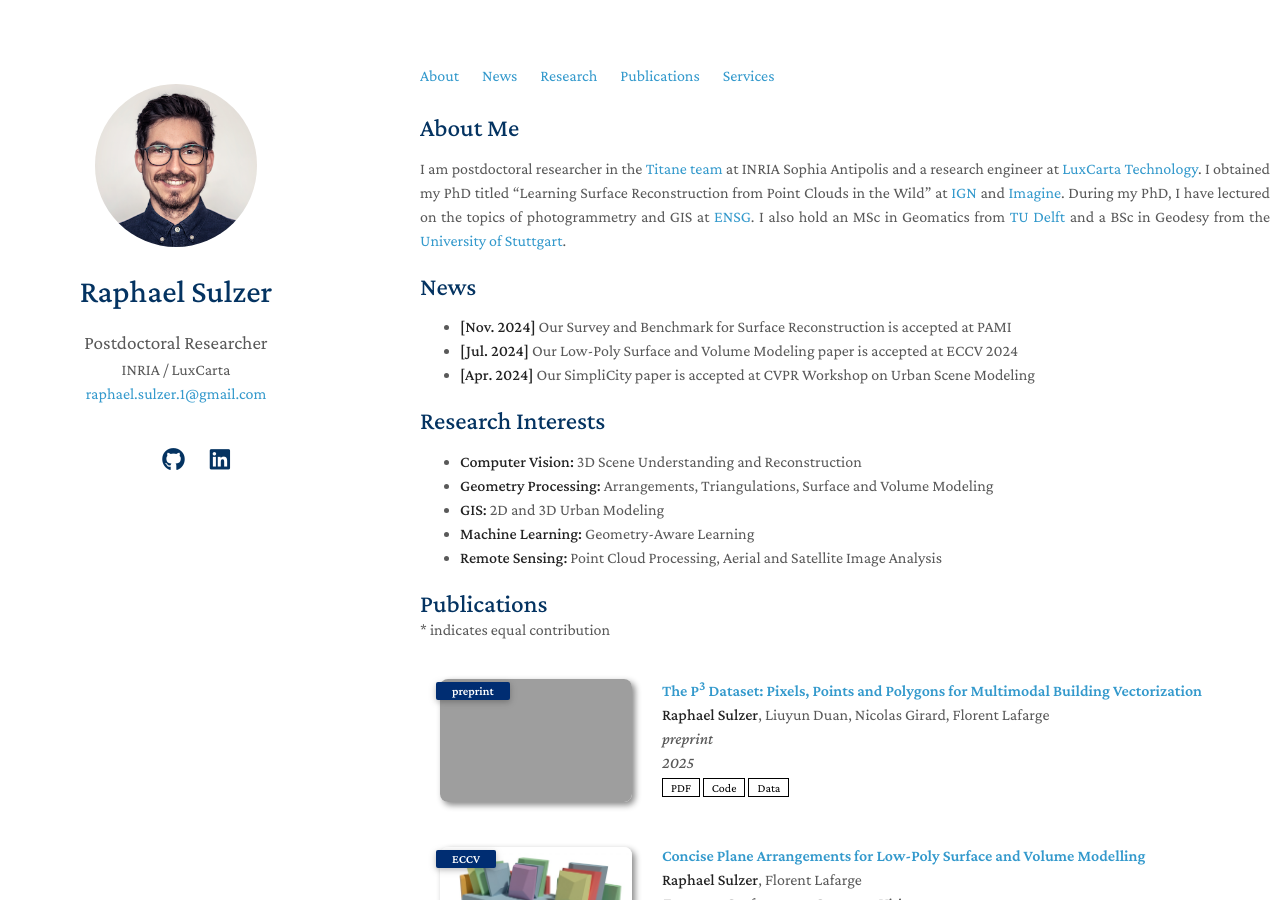
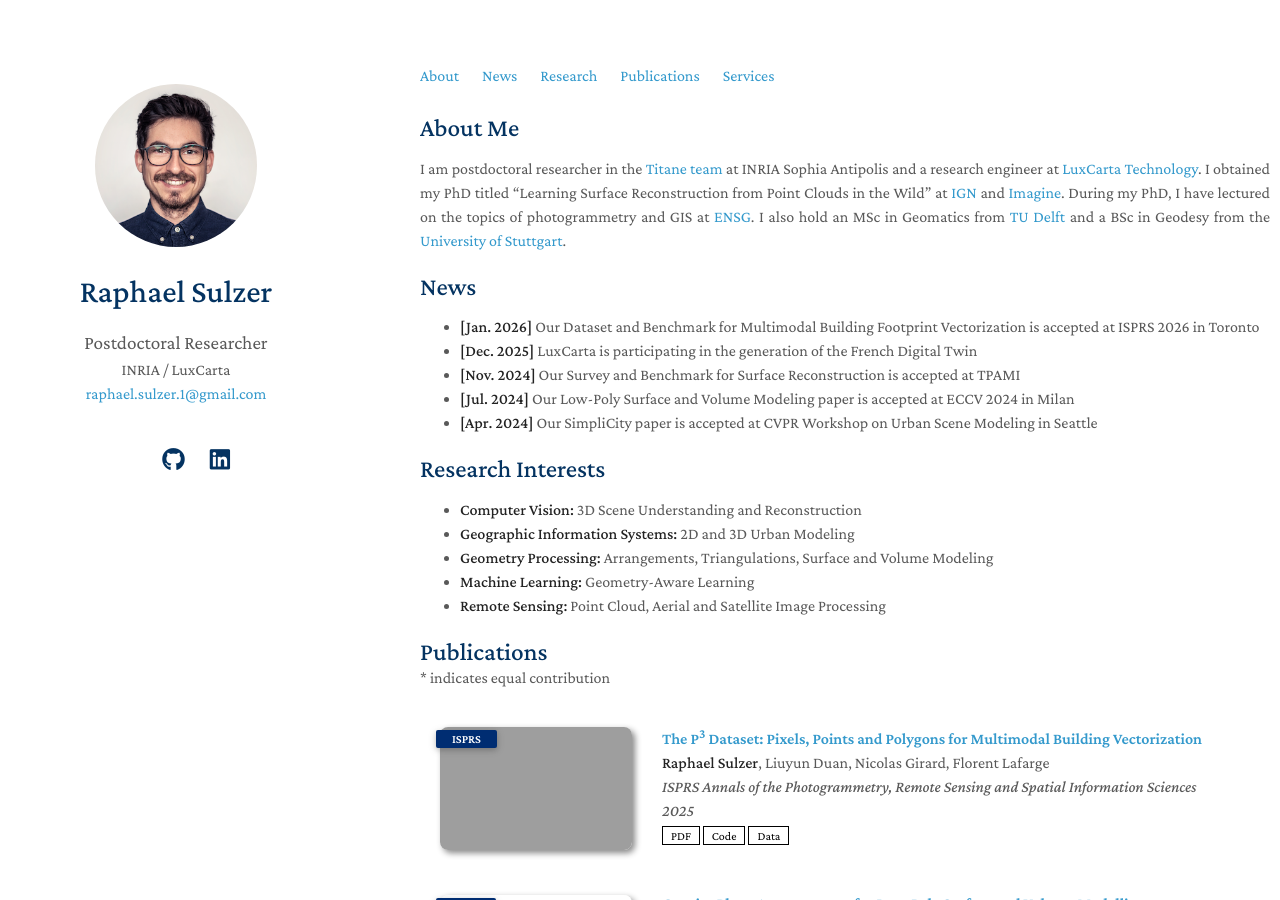
Before and after one commit to raphaelsulzer/raphaelsulzer.github.io, a Jekyll site: the page built from index.md, in a window 1280 px wide and 900 px high. Built offline with Jekyll 4.4.1, drawn with Linux system fonts in a browser that asks for light colours; nearby versions of some CDN libraries; a style sheet for code colours, icons or effects is not loaded; our own code applies the rules of GitHub Pages for plain Markdown files; grey boxes are pictures that could not be loaded.

Commit message:
update news and CV

```diff
--- a/Gemfile
+++ b/Gemfile
@@ -26,5 +26,4 @@ source "https://rubygems.org"
 # Use GitHub Pages as the Jekyll version manager
 gem "github-pages", group: :jekyll_plugins
 
-# Add Webrick (needed for Ruby 3.x)
-gem "webrick", "~> 1.8"
+# Webrick is provided by github-pages; no need to add it explicitly.
--- a/_config.yml
+++ b/_config.yml
@@ -41,9 +41,6 @@ font: "Serif" # or "Sans Serif"
 # Please remove this if you don't use Google Analytics
 # google_analytics: UA-111540567-4
 
-# Use this project as a remote theme for GitHub Pages
-# See the guide here: https://docs.github.com/en/pages/setting-up-a-github-pages-site-with-jekyll/adding-a-theme-to-your-github-pages-site-using-jekyll
-remote_theme: yaoyao-liu/minimal-light
 
 # The following files will be removed from the generated website.
 exclude:
--- a/_data/publications.yml
+++ b/_data/publications.yml
@@ -1,8 +1,8 @@
 main:
   - title: "The P<sup>3</sup> Dataset: Pixels, Points and Polygons for Multimodal Building Vectorization"
     authors: <strong>Raphael Sulzer</strong>, Liuyun Duan, Nicolas Girard, Florent Lafarge
-    conference_short: preprint
-    conference: preprint
+    conference_short: ISPRS
+    conference: ISPRS Annals of the Photogrammetry, Remote Sensing and Spatial Information Sciences
     image: ./assets/img/publications/ppp.jpg
     pdf: https://arxiv.org/pdf/2505.15379
     code: https://github.com/raphaelsulzer/PixelsPointsPolygons
--- a/index.md
+++ b/index.md
@@ -8,9 +8,11 @@ I am postdoctoral researcher in the <a href="https://team.inria.fr/titane/team/"
 
 ## News
 
-- **[Nov. 2024]** Our Survey and Benchmark for Surface Reconstruction is accepted at PAMI
-- **[Jul. 2024]** Our Low-Poly Surface and Volume Modeling paper is accepted at ECCV 2024
-- **[Apr. 2024]** Our SimpliCity paper is accepted at CVPR Workshop on Urban Scene Modeling
+- **[Jan. 2026]** Our Dataset and Benchmark for Multimodal Building Footprint Vectorization is accepted at ISPRS 2026 in Toronto
+- **[Dec. 2025]** LuxCarta is participating in the generation of the French Digital Twin
+- **[Nov. 2024]** Our Survey and Benchmark for Surface Reconstruction is accepted at TPAMI
+- **[Jul. 2024]** Our Low-Poly Surface and Volume Modeling paper is accepted at ECCV 2024 in Milan
+- **[Apr. 2024]** Our SimpliCity paper is accepted at CVPR Workshop on Urban Scene Modeling in Seattle
 <!-- - **[Nov. 2023]** I join LuxCarta Technology as a research engineer -->
 <!-- - **[Nov. 2022]** I join INRIA as a postdoctoral researcher -->
 <!-- - **[Oct. 2022]** Our benchmark paper for surface mesh reconstruction is accepted at PE&RS journal -->
@@ -20,10 +22,10 @@ I am postdoctoral researcher in the <a href="https://team.inria.fr/titane/team/"
 ## Research Interests
 
 - **Computer Vision:** 3D Scene Understanding and Reconstruction
+- **Geographic Information Systems:** 2D and 3D Urban Modeling
 - **Geometry Processing:** Arrangements, Triangulations, Surface and Volume Modeling
-- **GIS:** 2D and 3D Urban Modeling
 - **Machine Learning:** Geometry-Aware Learning
-- **Remote Sensing:** Point Cloud Processing, Aerial and Satellite Image Analysis
+- **Remote Sensing:** Point Cloud, Aerial and Satellite Image Processing
 
 
 {% include_relative _includes/publications.md %}
```
Also changed, not shown: Gemfile.lock, README.md, 10 other files.
